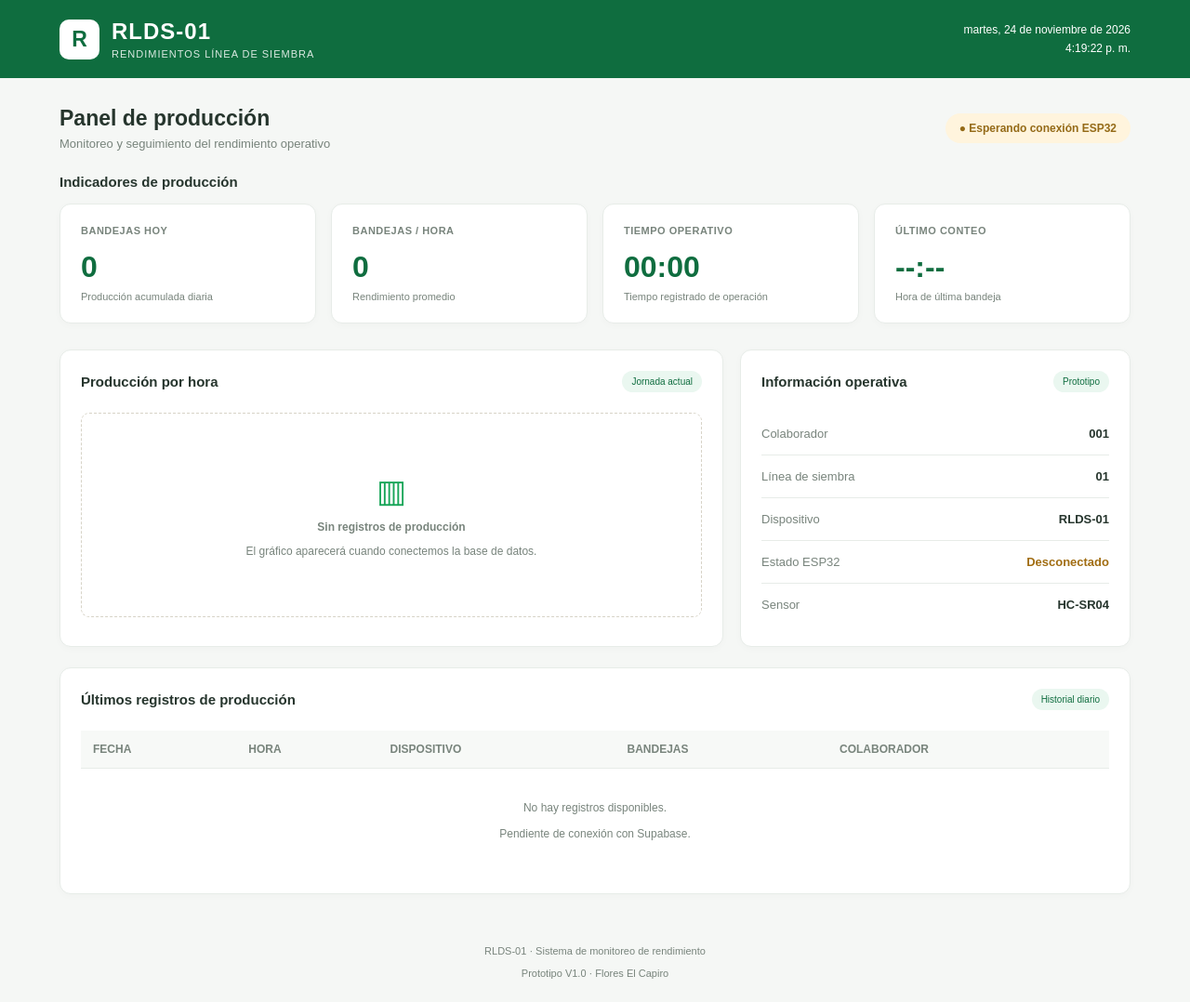
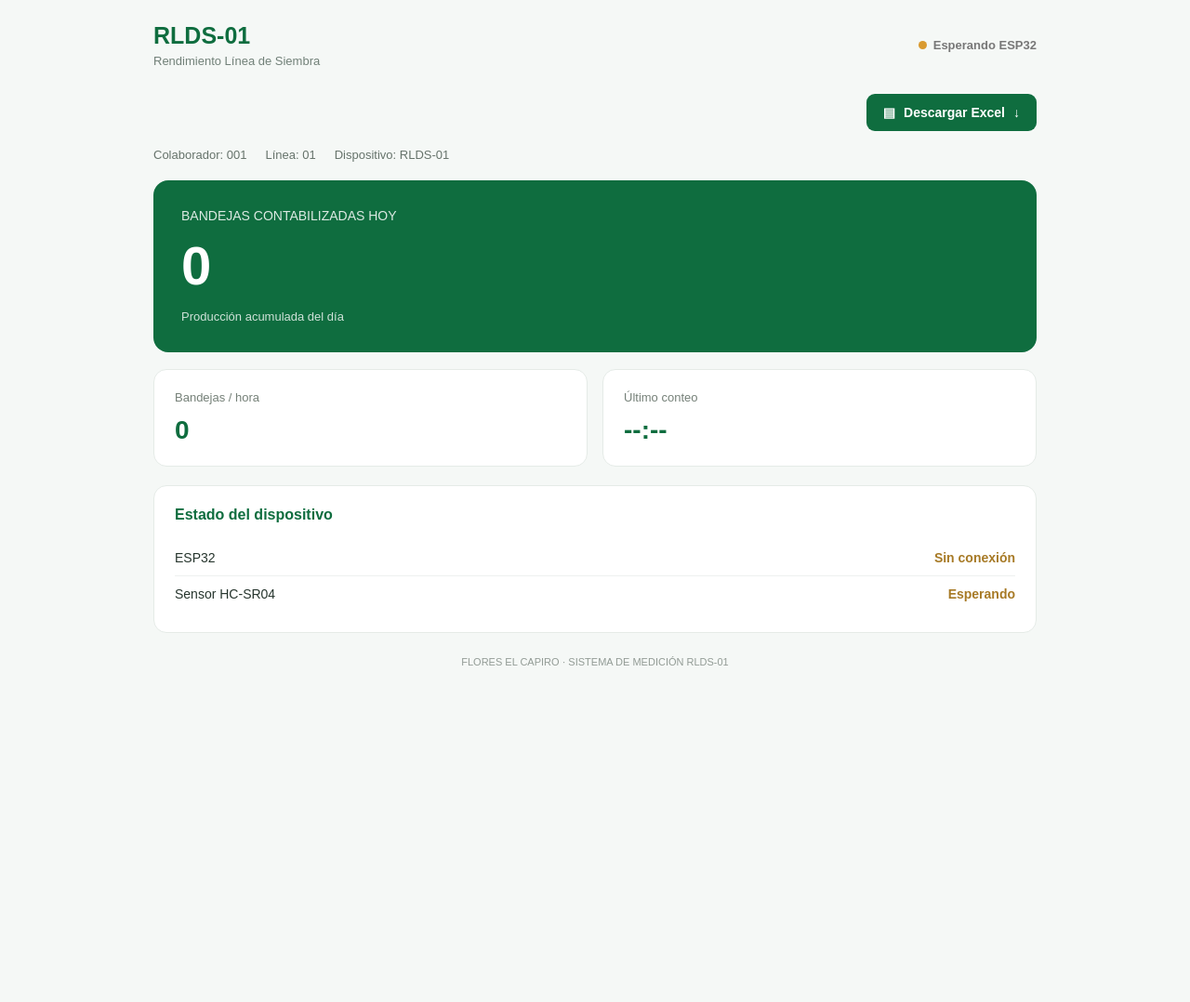
Before and after one commit to AQM780/RLDS-01, a plain HTML site: page index.html in a window 1280 px wide. Shown: the whole page at 93% size. After the commit the page ends 800 px from the top, so only its background shows below. Drawn offline with Linux system fonts and the light colour scheme.

Commit message:
Update index.html

```diff
--- a/index.html
+++ b/index.html
@@ -4,19 +4,18 @@
 <head>
   <meta charset="UTF-8">
   <meta name="viewport" content="width=device-width, initial-scale=1.0">
-<title>RLDS-01 | Rendimientos Línea de Siembra</title>
+  <title>RLDS-01 | Línea de Siembra</title>
+
+  <!-- Librería para generar archivos Excel -->
+  <script src="https://cdn.jsdelivr.net/npm/xlsx/dist/xlsx.full.min.js"></script>
 
   <style>
     :root {
-    --green: #0F6D3F;
-    --green-light: #18A558;
-    --green-bg: #EAF7F0;
-    --gray: #D7D3C7;
-    --text: #26352D;
-    --muted: #78847C;
-    --white: #FFFFFF;
-    --background: #F5F7F5;
-    --border: #E7ECE8;
+      --verde: #0F6D3F;
+      --verde-claro: #18A558;
+      --fondo: #EAF7F0;
+      --blanco: #FFFFFF;
+      --texto: #26352D;
     }
 
     * {
@@ -26,439 +25,360 @@
     }
 
     body {
-    font-family: Arial, Helvetica, sans-serif;
-    background: var(--background);
-    color: var(--text);
+      font-family: Arial, sans-serif;
+      background: #F5F8F6;
+      color: var(--texto);
+      padding: 24px;
+    }
+
+    .contenedor {
+      max-width: 950px;
+      margin: auto;
     }
 
     header {
-    background: var(--green);
-    color: white;
-    padding: 20px 5%;
       display: flex;
       justify-content: space-between;
       align-items: center;
-    flex-wrap: wrap;
       gap: 15px;
+      margin-bottom: 28px;
     }
 
-.brand {
+    .marca h1 {
+      color: var(--verde);
+      font-size: 25px;
+    }
+
+    .marca p {
+      color: #718078;
+      font-size: 13px;
+      margin-top: 5px;
+    }
+
+    .estado {
       display: flex;
       align-items: center;
-    gap: 13px;
+      gap: 7px;
+      font-size: 13px;
+      font-weight: bold;
+      color: #777;
     }
 
-.brand-icon {
-    background: white;
-    color: var(--green);
-    width: 43px;
-    height: 43px;
-    border-radius: 10px;
-    display: grid;
-    place-items: center;
-    font-size: 23px;
-    font-weight: bold;
+    .indicador {
+      width: 9px;
+      height: 9px;
+      border-radius: 50%;
+      background: #D99A30;
     }
 
-.brand h1 {
-    font-size: 24px;
-    letter-spacing: 1px;
+    .barra-acciones {
+      display: flex;
+      justify-content: flex-end;
+      margin-bottom: 18px;
     }
 
-.brand p {
-    font-size: 11px;
-    opacity: .85;
-    margin-top: 4px;
-    letter-spacing: 1px;
+    .btn-excel {
+      background: var(--verde);
+      color: white;
+      border: none;
+      border-radius: 9px;
+      padding: 12px 18px;
+      font-size: 14px;
+      font-weight: bold;
+      cursor: pointer;
+      display: flex;
+      align-items: center;
+      gap: 9px;
     }
 
-.header-info {
-    text-align: right;
-    font-size: 12px;
-    line-height: 1.7;
+    .btn-excel:hover {
+      background: var(--verde-claro);
     }
 
-main {
-    max-width: 1400px;
-    margin: auto;
-    padding: 30px 5%;
+    .informacion {
+      display: flex;
+      gap: 20px;
+      margin-bottom: 20px;
+      color: #66736B;
+      font-size: 13px;
+      flex-wrap: wrap;
     }
 
-.page-heading {
+    .panel-principal {
+      background: var(--verde);
+      color: white;
+      border-radius: 16px;
+      padding: 30px;
+      margin-bottom: 18px;
+    }
+
+    .panel-principal p {
+      font-size: 14px;
+      opacity: 0.85;
+    }
+
+    .total {
+      font-size: 58px;
+      font-weight: bold;
+      margin: 12px 0;
+    }
+
+    .subtitulo {
+      font-size: 13px;
+      opacity: 0.8;
+    }
+
+    .indicadores {
+      display: grid;
+      grid-template-columns: 1fr 1fr;
+      gap: 16px;
+      margin-bottom: 20px;
+    }
+
+    .tarjeta {
+      background: white;
+      border: 1px solid #E5EBE7;
+      border-radius: 14px;
+      padding: 22px;
+    }
+
+    .tarjeta p {
+      font-size: 13px;
+      color: #758078;
+      margin-bottom: 12px;
+    }
+
+    .tarjeta h2 {
+      font-size: 28px;
+      color: var(--verde);
+    }
+
+    .dispositivo {
+      background: white;
+      border: 1px solid #E5EBE7;
+      border-radius: 14px;
+      padding: 22px;
+    }
+
+    .dispositivo h3 {
+      color: var(--verde);
+      font-size: 16px;
+      margin-bottom: 18px;
+    }
+
+    .fila {
       display: flex;
       justify-content: space-between;
       align-items: center;
-    flex-wrap: wrap;
-    gap: 15px;
-    margin-bottom: 25px;
+      padding: 11px 0;
+      border-bottom: 1px solid #EEF1EF;
+      font-size: 14px;
     }
 
-.page-heading h2 {
-    font-size: 23px;
-}
-
-.page-heading p {
-    color: var(--muted);
-    font-size: 13px;
-    margin-top: 6px;
-}
-
-.status {
-    background: #FFF4DD;
-    color: #946A17;
-    border-radius: 20px;
-    padding: 9px 15px;
-    font-size: 12px;
-    font-weight: bold;
-}
-
-.status::before {
-    content: "● ";
-}
-
-.section-title {
-    font-size: 15px;
-    margin-bottom: 15px;
-    font-weight: bold;
-}
-
-.metrics {
-    display: grid;
-    grid-template-columns: repeat(4, 1fr);
-    gap: 16px;
-    margin-bottom: 28px;
-}
-
-.card {
-    background: var(--white);
-    border: 1px solid var(--border);
-    border-radius: 12px;
-    padding: 22px;
-    box-shadow: 0 2px 8px rgba(0,0,0,.025);
-}
-
-.metric-label {
-    font-size: 11px;
-    color: var(--muted);
-    font-weight: bold;
-    letter-spacing: .5px;
-}
-
-.metric-value {
-    font-size: 32px;
-    font-weight: bold;
-    color: var(--green);
-    margin: 15px 0 7px;
-}
-
-.metric-description {
-    font-size: 11px;
-    color: var(--muted);
-}
-
-.content-grid {
-    display: grid;
-    grid-template-columns: 1.7fr 1fr;
-    gap: 18px;
-    margin-bottom: 22px;
-}
-
-.card-heading {
-    display: flex;
-    justify-content: space-between;
-    align-items: center;
-    gap: 10px;
-    margin-bottom: 22px;
-}
-
-.card-heading h3 {
-    font-size: 15px;
-}
-
-.tag {
-    background: var(--green-bg);
-    color: var(--green);
-    font-size: 10px;
-    padding: 6px 10px;
-    border-radius: 15px;
-}
-
-.chart-area {
-    height: 220px;
-    display: flex;
-    flex-direction: column;
-    justify-content: center;
-    align-items: center;
-    color: var(--muted);
-    text-align: center;
-    gap: 12px;
-    border: 1px dashed var(--gray);
-    border-radius: 9px;
-    font-size: 12px;
-}
-
-.chart-icon {
-    font-size: 34px;
-    color: var(--green-light);
-}
-
-.info-row {
-    display: flex;
-    justify-content: space-between;
-    align-items: center;
-    padding: 15px 0;
-    border-bottom: 1px solid var(--border);
-    font-size: 13px;
-}
-
-.info-row:last-child {
+    .fila:last-child {
       border-bottom: none;
     }
 
-.info-row span:first-child {
-    color: var(--muted);
-}
-
-.info-row strong {
-    color: var(--text);
-}
-
-.device-status {
-    color: #A16D12 !important;
-}
-
-.table-container {
-    overflow-x: auto;
-}
-
-table {
-    width: 100%;
-    border-collapse: collapse;
-    font-size: 12px;
-    min-width: 500px;
-}
-
-th {
-    text-align: left;
-    color: var(--muted);
+    .estado-sensor {
+      color: #A77A26;
       font-weight: bold;
-    padding: 13px;
-    background: #F7F9F7;
-}
-
-td {
-    padding: 15px 13px;
-    border-top: 1px solid var(--border);
-}
-
-.empty-row {
-    text-align: center;
-    color: var(--muted);
-    padding: 35px;
     }
 
     footer {
       text-align: center;
-    padding: 25px;
-    color: var(--muted);
+      margin-top: 25px;
       font-size: 11px;
+      color: #929B95;
     }
 
-@media(max-width: 950px) {
-    .metrics {
-        grid-template-columns: repeat(2, 1fr);
-    }
-    .content-grid {
-        grid-template-columns: 1fr;
-    }
+    @media (max-width: 600px) {
+      body {
+        padding: 16px;
       }
 
-@media(max-width: 550px) {
       header {
-        padding: 17px 5%;
+        align-items: flex-start;
       }
-    .header-info {
-        text-align: left;
+
+      .total {
+        font-size: 46px;
       }
-    main {
-        padding: 23px 4%;
-    }
-    .metrics {
+
+      .indicadores {
         gap: 10px;
       }
-    .card {
-        padding: 15px;
+
+      .tarjeta {
+        padding: 16px;
       }
-    .metric-value {
-        font-size: 25px;
+
+      .tarjeta h2 {
+        font-size: 24px;
+      }
+
+      .btn-excel {
+        width: 100%;
+        justify-content: center;
       }
     }
   </style>
 </head>
 
 <body>
+  <div class="contenedor">
 
     <header>
-    <div class="brand">
-        <div class="brand-icon">R</div>
-        <div>
+      <div class="marca">
         <h1>RLDS-01</h1>
-            <p>RENDIMIENTOS LÍNEA DE SIEMBRA</p>
-        </div>
+        <p>Rendimiento Línea de Siembra</p>
       </div>
 
-    <div class="header-info">
-        <div id="current-date">Fecha</div>
-        <div id="current-time">Hora</div>
+      <div class="estado">
+        <span class="indicador"></span>
+        <span>Esperando ESP32</span>
       </div>
     </header>
 
-<main>
+    <div class="barra-acciones">
+      <button class="btn-excel" onclick="descargarExcel()">
+        <span>▤</span>
+        Descargar Excel
+        <span>↓</span>
+      </button>
+    </div>
 
-    <section class="page-heading">
-        <div>
-            <h2>Panel de producción</h2>
-            <p>Monitoreo y seguimiento del rendimiento operativo</p>
+    <div class="informacion">
+      <span>Colaborador: 001</span>
+      <span>Línea: 01</span>
+      <span>Dispositivo: RLDS-01</span>
     </div>
-        <div class="status">Esperando conexión ESP32</div>
+
+    <section class="panel-principal">
+      <p>BANDEJAS CONTABILIZADAS HOY</p>
+      <div class="total" id="totalBandejas">0</div>
+      <span class="subtitulo">Producción acumulada del día</span>
     </section>
 
-    <h3 class="section-title">Indicadores de producción</h3>
-
-    <section class="metrics">
-
-        <div class="card">
-            <div class="metric-label">BANDEJAS HOY</div>
-            <div class="metric-value">0</div>
-            <div class="metric-description">Producción acumulada diaria</div>
+    <section class="indicadores">
+      <div class="tarjeta">
+        <p>Bandejas / hora</p>
+        <h2 id="bandejasHora">0</h2>
       </div>
 
-        <div class="card">
-            <div class="metric-label">BANDEJAS / HORA</div>
-            <div class="metric-value">0</div>
-            <div class="metric-description">Rendimiento promedio</div>
-        </div>
-
-        <div class="card">
-            <div class="metric-label">TIEMPO OPERATIVO</div>
-            <div class="metric-value">00:00</div>
-            <div class="metric-description">Tiempo registrado de operación</div>
-        </div>
-
-        <div class="card">
-            <div class="metric-label">ÚLTIMO CONTEO</div>
-            <div class="metric-value">--:--</div>
-            <div class="metric-description">Hora de última bandeja</div>
-        </div>
-
-    </section>
-
-    <section class="content-grid">
-
-        <div class="card">
-            <div class="card-heading">
-                <h3>Producción por hora</h3>
-                <span class="tag">Jornada actual</span>
-            </div>
-
-            <div class="chart-area">
-                <div class="chart-icon">▥</div>
-                <strong>Sin registros de producción</strong>
-                <span>El gráfico aparecerá cuando conectemos la base de datos.</span>
-            </div>
-        </div>
-
-        <div class="card">
-            <div class="card-heading">
-                <h3>Información operativa</h3>
-                <span class="tag">Prototipo</span>
-            </div>
-
-            <div class="info-row">
-                <span>Colaborador</span>
-                <strong>001</strong>
-            </div>
-
-            <div class="info-row">
-                <span>Línea de siembra</span>
-                <strong>01</strong>
-            </div>
-
-            <div class="info-row">
-                <span>Dispositivo</span>
-                <strong>RLDS-01</strong>
-            </div>
-
-            <div class="info-row">
-                <span>Estado ESP32</span>
-                <strong class="device-status">Desconectado</strong>
-            </div>
-
-            <div class="info-row">
-                <span>Sensor</span>
-                <strong>HC-SR04</strong>
-            </div>
-        </div>
-
-    </section>
-
-    <section class="card">
-        <div class="card-heading">
-            <h3>Últimos registros de producción</h3>
-            <span class="tag">Historial diario</span>
-        </div>
-
-        <div class="table-container">
-            <table>
-                <thead>
-                    <tr>
-                        <th>FECHA</th>
-                        <th>HORA</th>
-                        <th>DISPOSITIVO</th>
-                        <th>BANDEJAS</th>
-                        <th>COLABORADOR</th>
-                    </tr>
-                </thead>
-
-                <tbody>
-                    <tr>
-                        <td colspan="5" class="empty-row">
-                            No hay registros disponibles.
-                            <br><br>
-                            Pendiente de conexión con Supabase.
-                        </td>
-                    </tr>
-                </tbody>
-            </table>
+      <div class="tarjeta">
+        <p>Último conteo</p>
+        <h2 id="ultimoConteo">--:--</h2>
       </div>
     </section>
 
-</main>
+    <section class="dispositivo">
+      <h3>Estado del dispositivo</h3>
+
+      <div class="fila">
+        <span>ESP32</span>
+        <span class="estado-sensor">Sin conexión</span>
+      </div>
+
+      <div class="fila">
+        <span>Sensor HC-SR04</span>
+        <span class="estado-sensor">Esperando</span>
+      </div>
+    </section>
 
     <footer>
-    RLDS-01 · Sistema de monitoreo de rendimiento
-    <br><br>
-    Prototipo V1.0 · Flores El Capiro
+      FLORES EL CAPIRO · SISTEMA DE MEDICIÓN RLDS-01
     </footer>
 
+  </div>
+
   <script>
-function updateClock() {
-    const now = new Date();
+    // Historial de registros.
+    // Posteriormente se alimentará desde Supabase.
 
-    document.getElementById("current-date").textContent =
-        now.toLocaleDateString("es-CO", {
-            weekday: "long",
-            year: "numeric",
-            month: "long",
-            day: "numeric"
+    let registros = [];
+
+    function descargarExcel() {
+
+      if (typeof XLSX === "undefined") {
+        alert("No fue posible cargar la herramienta de Excel. Verifica tu conexión a internet.");
+        return;
+      }
+
+      const fechaDescarga = new Date();
+      const fechaTexto = fechaDescarga.toLocaleDateString("es-CO");
+
+      // Hoja 1: Resumen
+      const resumen = [
+        ["RLDS-01 - RENDIMIENTO LÍNEA DE SIEMBRA"],
+        ["Fecha de descarga", fechaTexto],
+        ["Colaborador", "001"],
+        ["Línea", "01"],
+        ["Dispositivo", "RLDS-01"],
+        [],
+        ["INDICADOR", "VALOR"],
+        ["Bandejas contabilizadas", registros.length],
+        ["Registros almacenados", registros.length]
+      ];
+
+      const hojaResumen = XLSX.utils.aoa_to_sheet(resumen);
+
+      hojaResumen["!cols"] = [
+        { wch: 32 },
+        { wch: 24 }
+      ];
+
+      // Hoja 2: Historial
+      const historial = registros.map(registro => ({
+        "Fecha": registro.fecha,
+        "Hora": registro.hora,
+        "Colaborador": registro.colaborador,
+        "Línea": registro.linea,
+        "Dispositivo": registro.dispositivo,
+        "Bandejas": registro.bandejas
+      }));
+
+      const hojaHistorial = XLSX.utils.json_to_sheet(historial, {
+        header: [
+          "Fecha",
+          "Hora",
+          "Colaborador",
+          "Línea",
+          "Dispositivo",
+          "Bandejas"
+        ]
       });
 
-    document.getElementById("current-time").textContent =
-        now.toLocaleTimeString("es-CO");
+      hojaHistorial["!cols"] = [
+        { wch: 15 },
+        { wch: 12 },
+        { wch: 18 },
+        { wch: 12 },
+        { wch: 18 },
+        { wch: 14 }
+      ];
+
+      // Crear libro Excel
+      const libro = XLSX.utils.book_new();
+
+      XLSX.utils.book_append_sheet(
+        libro,
+        hojaResumen,
+        "Resumen"
+      );
+
+      XLSX.utils.book_append_sheet(
+        libro,
+        hojaHistorial,
+        "Historial"
+      );
+
+      const nombreArchivo =
+        "RLDS-01_Produccion_" +
+        fechaDescarga.toISOString().slice(0, 10) +
+        ".xlsx";
+
+      XLSX.writeFile(libro, nombreArchivo);
     }
-
-updateClock();
-setInterval(updateClock, 1000);
   </script>
 
 </body>
```
Lines whose indentation alone changed are shown as unchanged.
